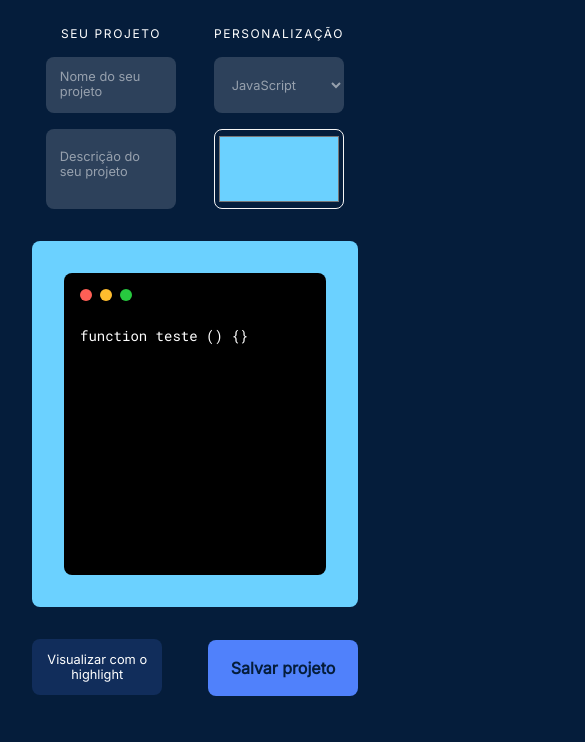
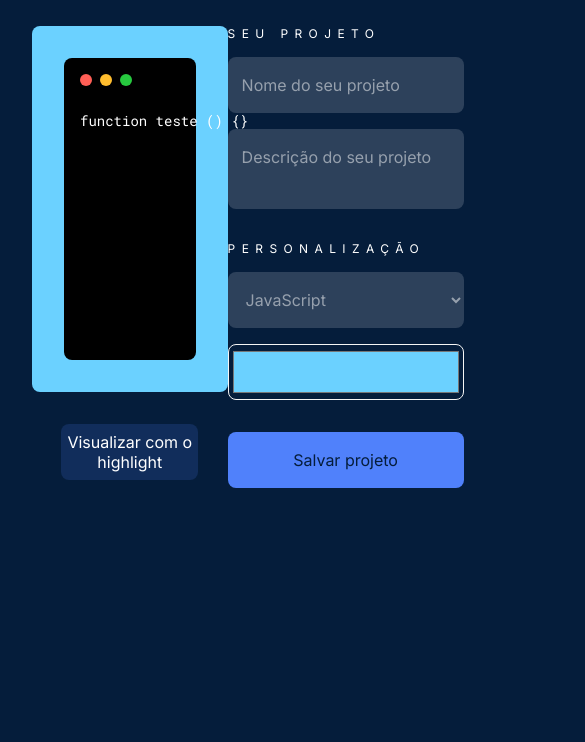
Before and after one commit to eduardomassart/AluraDev, a plain HTML site: page index.html in a window 390 px wide. Shown: the part 102-844 px from the top of the page, 585 px wide, since content can reach past the window. Drawn offline with Linux system fonts and the light colour scheme.

Commit message:
Revert "Finalização da responsividade da página de edição de código"
This reverts commit 63e99b44fe8d93bae420e3e2e7158fd8f42b8da2.

```diff
--- a/assets/css/cabeçalho.css
+++ b/assets/css/cabeçalho.css
@@ -95,28 +95,3 @@
         display: block;
     }
 }
-
-@media screen and (max-width: 700px) {
-    .logo {
-        margin-right: 1%;
-    }
-
-    .input__busca {
-        width: 40%;
-        margin-right: 1%;
-    }
-
-    .input::placeholder {
-        white-space: normal;
-    }
-
-    .usuario__nome {
-        display: none;
-    }
-}
-
-@media screen and (max-width: 475px) {
-    .input__busca {
-        display: none;
-    }
-}
--- a/assets/css/conteudo-codigo.css
+++ b/assets/css/conteudo-codigo.css
@@ -89,23 +89,3 @@
         width: 60%;
     }
 }
-
-@media screen and (max-width: 700px) {
-    .conteudo__codigo {
-        width: 100%;
-        text-align: start;
-    }
-
-    .syntax-highlight {
-        width: 40%;
-        margin-left: 30px;
-    }
-}
-
-@media screen and (max-width: 430px) {
-    .syntax-highlight {
-        margin-left: 0;
-        padding: 5px;
-        font-size: 0.8rem;
-    }
-}
--- a/assets/css/menu-configuracao.css
+++ b/assets/css/menu-configuracao.css
@@ -13,12 +13,6 @@
 .input__projeto-nome, .input__projeto-linguagem, .input__projeto-highlight-color, .menu__configuracao-submeter {
     width: 272px;
     height: 56px;
-}
-
-.menu__titulo {
-    color: var(--color-font-white);
-    font-size: 12px;
-    letter-spacing: 0.4rem;
 }
 
 .input__projeto-descricao {
@@ -51,73 +45,3 @@
         width: 236px;
     }
 }
-
-@media screen and (max-width: 700px) {
-    .menu__configuracao {
-        flex-direction: row;
-        flex-wrap: wrap;
-        justify-content: space-around;
-        gap: 10px;
-        margin-bottom: 2rem;
-    }
-
-    .menu__configuracao-dados {
-        width: 40%;
-        align-items: center;
-        margin: 0;
-    }
-
-    .menu__configuracao-personalizacao {
-        width: 40%;
-        align-items: center;
-        margin: 0;
-    }
-
-    .input__projeto-highlight-color {
-        height: 80px;
-    }
-
-    .input__projeto-nome, .input__projeto-linguagem, .input__projeto-descricao,
-    .input__projeto-highlight-color {
-        width: 100%;
-    }
-
-    .menu__configuracao-submeter {
-        position: absolute;
-        right: 64px;
-        top: 742px;
-        width: 150px;
-        height: 56px;
-        font-weight: 600;
-    }
-}
-
-@media screen and (max-width: 530px) {
-    .menu__titulo {
-        letter-spacing: 0.1rem;
-    }
-
-    .input__projeto-nome {
-        padding-bottom: 18px;
-    }
-}
-
-@media screen and (max-width: 390px) {
-    .input {
-        font-size: 0.8rem;
-    }
-
-    .menu__configuracao-submeter {
-        font-size: 1rem;
-    }
-
-    .input__projeto-nome {
-        padding-bottom: 18px;
-    }
-}
-
-@media screen and (max-width: 430px) {
-    .menu__configuracao-submeter {
-        right: 32px;
-    }
-}
--- a/assets/css/menu-navegacao.css
+++ b/assets/css/menu-navegacao.css
@@ -2,6 +2,12 @@
     display: flex;
     flex-direction: column;
     gap: 16px;
+}
+
+.menu__titulo {
+    color: var(--color-font-white);
+    font-size: 12px;
+    letter-spacing: 0.4rem;
 }
 
 .menu__item {
--- a/style.css
+++ b/style.css
@@ -35,10 +35,3 @@ body {
         justify-content: space-around;
     }
 }
-
-@media screen and (max-width: 700px) {
-    .conteudo {
-        flex-direction: column-reverse;
-        justify-content: space-around;
-    }
-}
```
